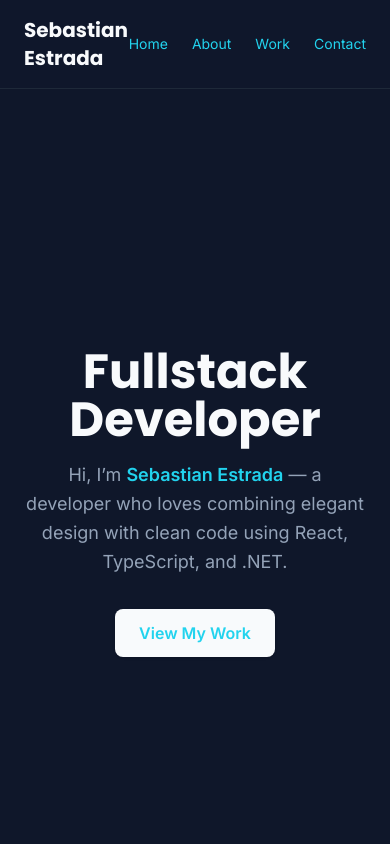
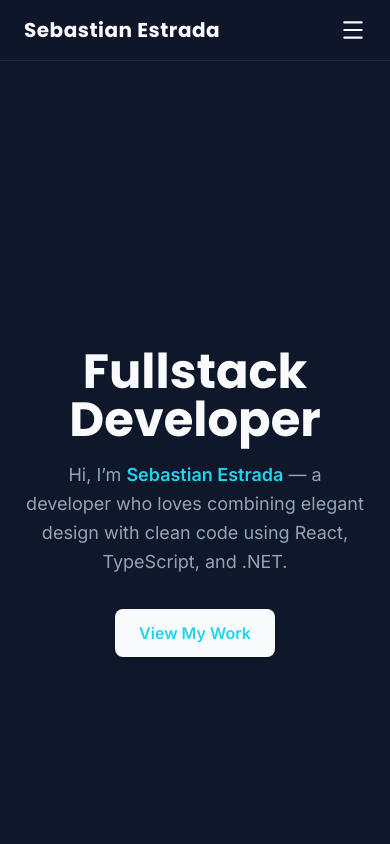
Before and after one commit to sebastianEs/my-portfolio, a React (Vite) app: page / in a window 390 px wide. Shown: the top 844 px of the page. Built offline with nearby package versions, Linux system fonts and the light colour scheme.

Commit message:
added responsive header menu

```diff
--- a/package.json
+++ b/package.json
@@ -12,6 +12,7 @@
   "dependencies": {
     "@tailwindcss/vite": "^4.1.14",
     "framer-motion": "^12.23.24",
+    "lucide-react": "^0.545.0",
     "react": "^19.1.1",
     "react-dom": "^19.1.1"
   },
--- a/src/components/Header.tsx
+++ b/src/components/Header.tsx
@@ -1,15 +1,69 @@
+import { useState } from "react"
+import { motion, AnimatePresence } from "framer-motion"
+import { Menu, X } from "lucide-react"
+
 export default function Header() {
+  const [menuOpen, setMenuOpen] = useState(false)
+
+  const links = [
+    { name: "Home", href: "#summary" },
+    { name: "About", href: "#about" },
+    { name: "Skills", href: "#skills" },
+    { name: "Work", href: "#work" },
+    { name: "Contact", href: "#contact" },
+  ]
+
   return (
-    <header className="fixed top-0 w-full bg-slate-900 backdrop-blur-sm z-50 border-b border-gray-800">
-      <nav className="max-w-5xl mx-auto flex justify-between items-center py-4 px-6">
-        <h1 className="text-xl font-bold text-white">Sebastian Estrada</h1>
-        <ul className="flex gap-6 text-sm text-gray-300">
-          <li><a href="#summary" className="hover:text-accent">Home</a></li>
-          <li><a href="#about" className="hover:text-accent">About</a></li>
-          <li><a href="#work" className="hover:text-accent">Work</a></li>
-          <li><a href="#contact" className="hover:text-accent">Contact</a></li>
+    <header className="fixed top-0 left-0 w-full bg-dark/80 backdrop-blur-md border-b border-gray-800 z-50">
+      <nav className="max-w-5xl mx-auto flex items-center justify-between py-4 px-6">
+        <h1 className="text-xl font-bold text-light tracking-wide">
+          Sebastian Estrada
+        </h1>
+
+        <ul className="hidden md:flex gap-6 text-sm text-gray items-center">
+          {links.map((link) => (
+            <li key={link.name}>
+              <a href={link.href} className="hover:text-accent transition">
+                {link.name}
+              </a>
+            </li>
+          ))}
         </ul>
+
+        <button
+          className="md:hidden text-light focus:outline-none"
+          onClick={() => setMenuOpen((prev) => !prev)}
+          aria-label="Toggle menu"
+        >
+          {menuOpen ? <X size={26} /> : <Menu size={26} />}
+        </button>
       </nav>
+
+      <AnimatePresence>
+        {menuOpen && (
+          <motion.div
+            initial={{ opacity: 0, y: -20 }}
+            animate={{ opacity: 1, y: 0 }}
+            exit={{ opacity: 0, y: -20 }}
+            transition={{ duration: 0.2 }}
+            className="md:hidden bg-dark border-t border-gray-800"
+          >
+            <ul className="flex flex-col items-center py-4 space-y-4 text-gray">
+              {links.map((link) => (
+                <li key={link.name}>
+                  <a
+                    href={link.href}
+                    onClick={() => setMenuOpen(false)}
+                    className="hover:text-accent transition text-lg"
+                  >
+                    {link.name}
+                  </a>
+                </li>
+              ))}
+            </ul>
+          </motion.div>
+        )}
+      </AnimatePresence>
     </header>
   )
 }
```
Also changed, not shown: 1 other file (tests, documents, lock files or other folders).
